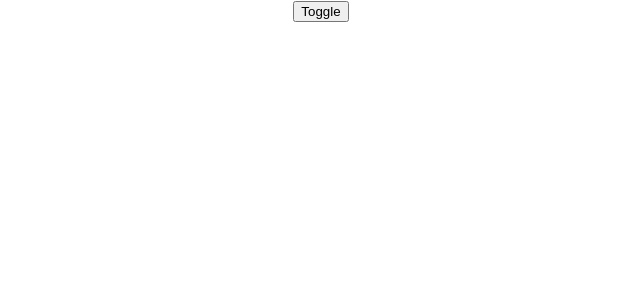
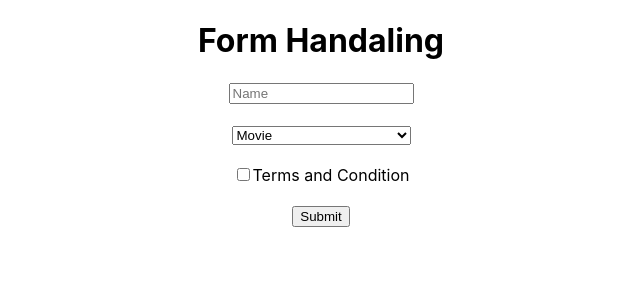
Before and after one commit to Vinod-Deshmukh/react-tutorials, a React (Create React App) app in the folder my-app/: page / in a window 1280 px wide. Shown: the top 300 px of the page, without its empty margins (319-959 px from the left). Built offline with nearby package versions, Linux system fonts and the light colour scheme.

Commit message:
I learn form handling

```diff
--- a/my-app/src/App.js
+++ b/my-app/src/App.js
@@ -1,14 +1,44 @@
-import React, { useState } from "react";
+import { useState } from "react";
 import "./App.css";
 
 function App() {
-  const [data, setData] = useState(false);
+  const [name, setName] = useState("");
+  const [movie, setMovie] = useState("");
+  const [terms, setTerms] = useState(false);
+  function handleData(e) {
+    console.log(name, movie, terms);
+    e.preventDefault();
+  }
   return (
     <div className="App">
-      {data ? <h1>Hello</h1> : null}
-      {/* <button onClick={() => setData(true)}>Show</button>
-      <button onClick={() => setData(false)}>Hide</button> */}
-      <button onClick={() => setData(!data)}>Toggle</button>
+      <h1>Form Handaling</h1>
+      <form onSubmit={handleData}>
+        <input
+          type="text"
+          placeholder="Name"
+          // value={name}
+          onChange={(e) => setName(e.target.value)}
+        ></input>
+        <br />
+        <br />
+        <select onChange={(e) => setMovie(e.target.value)}>
+          <option>Movie</option>
+          <option>Shawshank Redemaption</option>
+          <option>The Godfather</option>
+          <option>Iron Man</option>
+          <option>The Avengers: Infinity War</option>
+        </select>
+        <br />
+        <br />
+        <input
+          type="checkbox"
+          onChange={(e) => setTerms(e.target.checked)}
+        ></input>
+        <span>Terms and Condition</span>
+        <br />
+        <br />
+        <button>Submit</button>
+      </form>
     </div>
   );
 }
```
